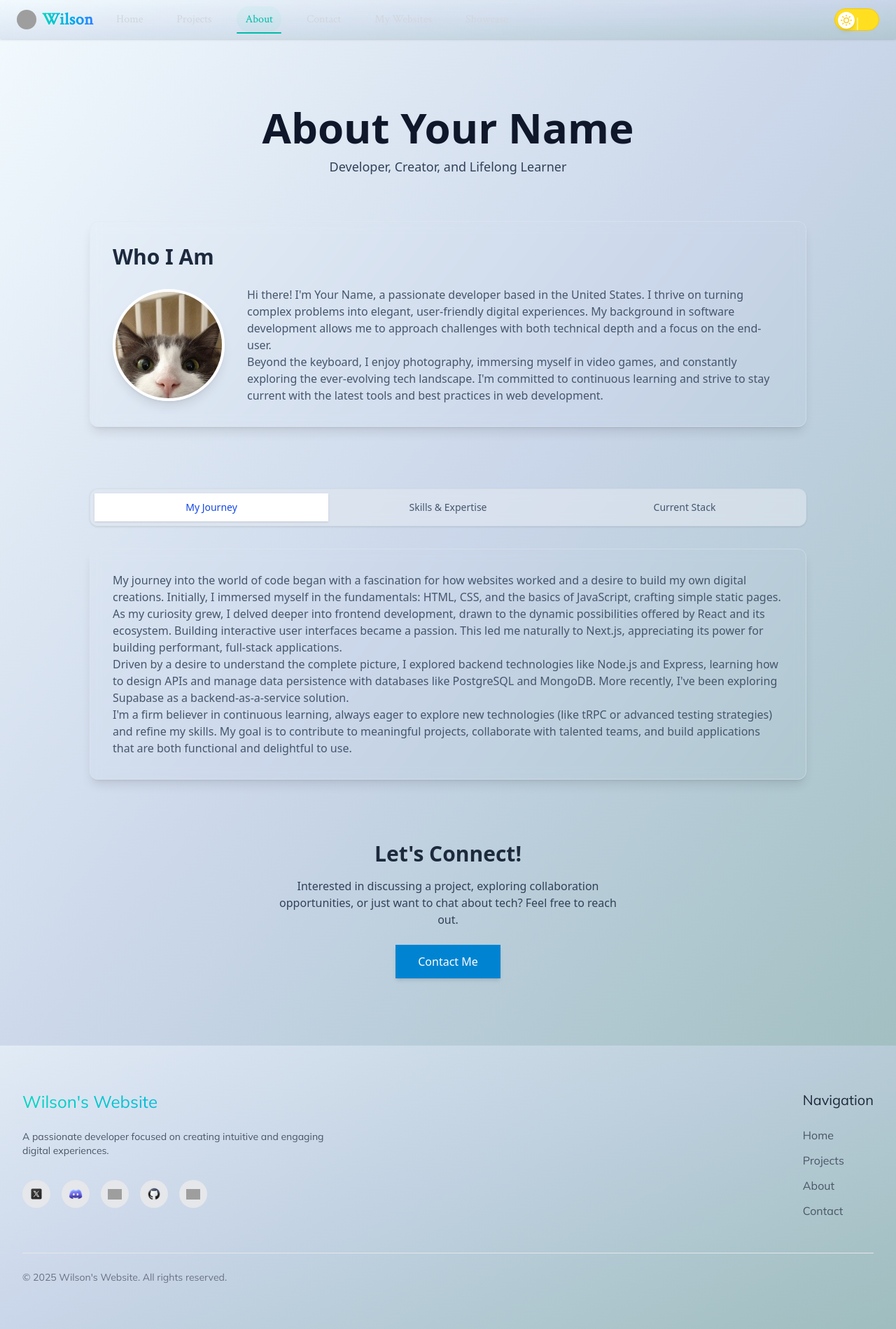
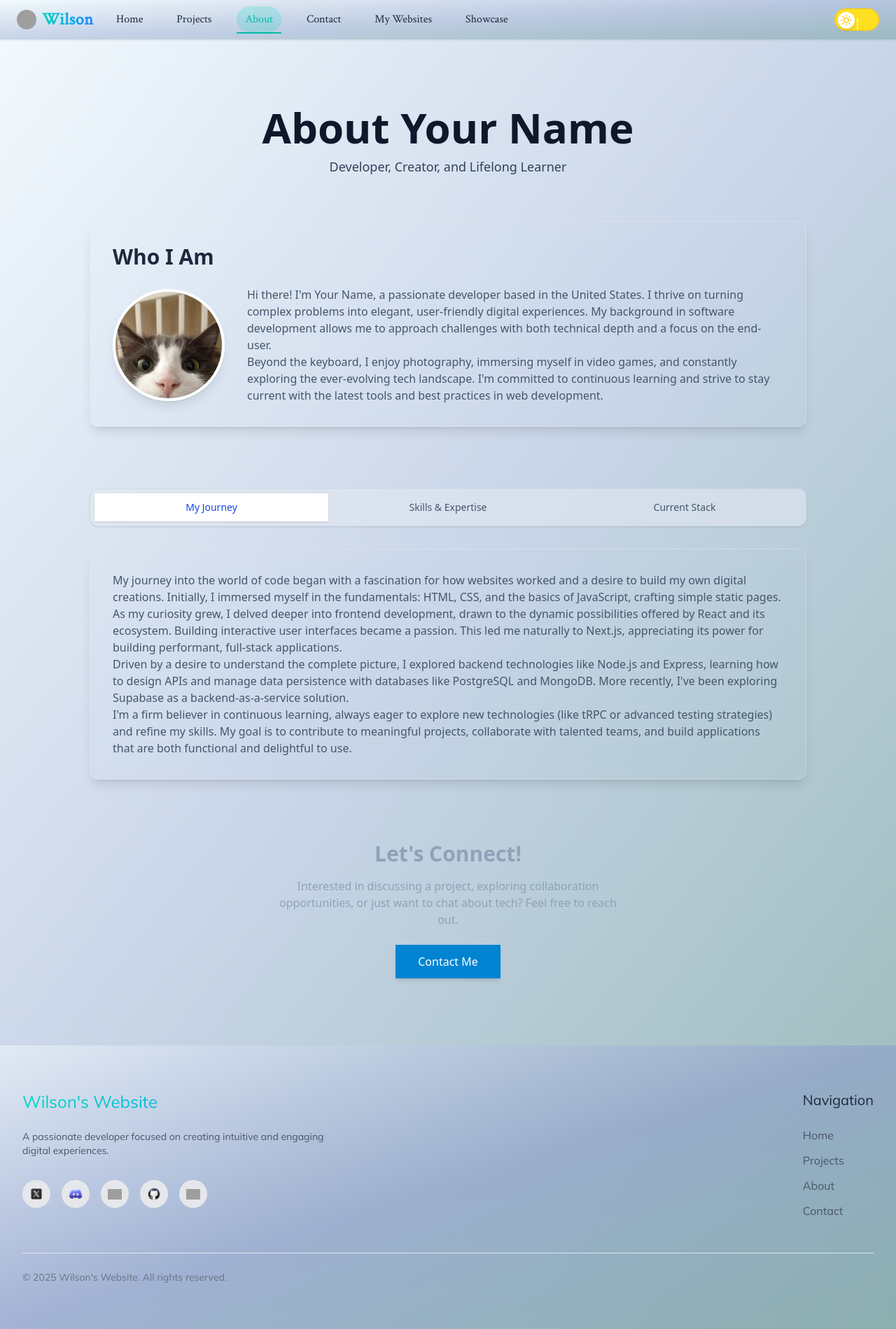
Before and after one commit to WilsonRIP/personal-website, a Next.js app: page /about in a window 1280 px wide. Shown: the whole page at 70% size. Built offline with nearby package versions, Linux system fonts and the light colour scheme; grey boxes are pictures that could not be loaded.

Commit message:
fix: Update text colors in AboutPage, Navbar, and Footer for improved visibility and consistency

```diff
--- a/src/app/about/page.tsx
+++ b/src/app/about/page.tsx
@@ -365,10 +365,10 @@ export default function AboutPage() {
           className="text-center"
         >
           {/* Adjusted text colors */}
-          <h2 className="text-2xl sm:text-3xl font-semibold text-slate-800 dark:text-slate-200 mb-4">
+          <h2 className="text-2xl sm:text-3xl font-semibold text-slate-400 dark:text-slate-500 mb-4">
             Let&apos;s Connect!
           </h2>
-          <p className="text-slate-700 dark:text-slate-300 mb-6 max-w-lg mx-auto">
+          <p className="text-slate-400 dark:text-slate-600 mb-6 max-w-lg mx-auto">
             Interested in discussing a project, exploring collaboration
             opportunities, or just want to chat about tech? Feel free to reach
             out.
--- a/src/app/components/Footer.tsx
+++ b/src/app/components/Footer.tsx
@@ -64,7 +64,7 @@ const Footer = memo(function Footer() {
 
   return (
     <LazyMotion features={domAnimation}>
-      <footer className={`${mulish.className} ${isDark ? 'bg-gradient-to-br from-slate-900 via-teal-900/20 to-blue-900/10 text-white' : 'bg-gradient-to-br from-background via-blue-900/10 to-teal-900/20 text-gray-800'} py-16 transition-colors duration-300`}>
+      <footer className={`${mulish.className} ${isDark ? 'bg-gradient-to-br from-slate-900 via-teal-900/20 to-blue-900/10 text-white' : 'bg-gradient-to-br from-background via-blue-900/30 to-teal-900/30 text-gray-800'} py-16 transition-colors duration-300`}>
         <div className="container mx-auto px-6 md:px-8">
           <div className="grid grid-cols-1 md:grid-cols-2 gap-12">
             {/* Left Column - Website Info */}
--- a/src/app/components/Navbar.tsx
+++ b/src/app/components/Navbar.tsx
@@ -92,7 +92,7 @@ export default function Navbar() {
       } sticky top-0 z-50 backdrop-blur-lg transition-all duration-300 ${
         isScrolled ? "py-2" : "py-3"
       }
-      ${isDark ? 'bg-gradient-to-br from-slate-900/90 via-teal-900/20 to-blue-900/10 backdrop-blur-md text-white' : 'bg-gradient-to-br from-background/90 via-blue-900/10 to-teal-900/20 backdrop-blur-md text-gray-800'}
+      ${isDark ? 'bg-gradient-to-br from-slate-900/95 via-teal-900/30 to-blue-900/20 backdrop-blur-md text-white' : 'bg-gradient-to-br from-background/95 via-blue-900/20 to-teal-900/30 backdrop-blur-md text-gray-800'}
       ${
         isScrolled
           ? `shadow-md ${isDark ? 'shadow-gray-700' : ''}`
@@ -134,8 +134,8 @@ export default function Navbar() {
                       href={href}
                       className={`font-arista-bold relative px-2 py-1.5 text-sm md:text-base md:px-3 md:py-2 font-medium transition-colors duration-200 rounded-full whitespace-nowrap ${
                         isActive
-                          ? `text-teal-500 ${isDark ? 'text-teal-400' : ''} bg-teal-400/5 ${isDark ? 'bg-teal-400/10' : ''}`
-                          : `${isDark ? 'text-gray-300' : 'text-gray-300'} hover:text-teal-500 ${isDark ? 'hover:text-teal-400' : ''} hover:bg-teal-400/5 ${isDark ? 'hover:bg-teal-400/10' : ''}`
+                          ? `text-teal-500 ${isDark ? 'text-teal-400' : ''} bg-teal-400/20 ${isDark ? 'bg-teal-400/20' : ''}`
+                          : `${isDark ? 'text-gray-100' : 'text-gray-800'} font-medium hover:text-teal-500 ${isDark ? 'hover:text-teal-400' : ''} hover:bg-teal-400/20 ${isDark ? 'hover:bg-teal-400/20' : ''}`
                       }`}
                     >
                       {displayLabel}
@@ -166,17 +166,17 @@ export default function Navbar() {
               aria-label="Toggle Menu"
             >
               <span
-                className={`w-6 h-0.5 bg-gray-800 dark:bg-white block transition-all duration-300 ${
+                className={`w-6 h-0.5 ${isDark ? 'bg-white' : 'bg-gray-800'} block transition-all duration-300 ${
                   isOpen ? "transform rotate-45 translate-y-1.5" : ""
                 }`}
               />
               <span
-                className={`w-6 h-0.5 bg-gray-800 dark:bg-white block transition-all duration-300 ${
+                className={`w-6 h-0.5 ${isDark ? 'bg-white' : 'bg-gray-800'} block transition-all duration-300 ${
                   isOpen ? "opacity-0" : "opacity-100"
                 }`}
               />
               <span
-                className={`w-6 h-0.5 bg-gray-800 dark:bg-white block transition-all duration-300 ${
+                className={`w-6 h-0.5 ${isDark ? 'bg-white' : 'bg-gray-800'} block transition-all duration-300 ${
                   isOpen ? "transform -rotate-45 -translate-y-1.5" : ""
                 }`}
               />
@@ -188,7 +188,7 @@ export default function Navbar() {
       {/* Mobile Menu Overlay */}
       {isMobile && isOpen && (
         <div
-          className={`md:hidden absolute top-full left-0 right-0 bg-white/95 dark:bg-gray-900/95 backdrop-blur-md shadow-md dark:shadow-gray-700`}
+          className={`md:hidden absolute top-full left-0 right-0 ${isDark ? 'bg-gradient-to-br from-slate-900/95 via-teal-900/20 to-blue-900/10' : 'bg-gradient-to-br from-background/95 via-blue-900/30 to-teal-900/30'} backdrop-blur-md shadow-md ${isDark ? 'shadow-gray-700' : ''}`}
         >
           <ul className="flex flex-col items-center py-4 space-y-4">
             {navLinks.map(({ href, label, shortLabel }) => {
@@ -200,8 +200,8 @@ export default function Navbar() {
                     href={href}
                     className={`font-arista-bold block py-2 mx-4 text-lg font-medium transition-colors rounded-full ${
                       isActive
-                        ? `text-teal-500 ${isDark ? 'text-teal-400' : ''} bg-teal-400/5 ${isDark ? 'bg-teal-400/10' : ''}`
-                        : `${isDark ? 'text-white' : 'text-gray-800'} hover:text-teal-500 ${isDark ? 'hover:text-teal-400' : ''} hover:bg-teal-400/5 ${isDark ? 'hover:bg-teal-400/10' : ''}`
+                        ? `text-teal-500 ${isDark ? 'text-teal-400' : ''} bg-teal-400/30 ${isDark ? 'bg-teal-400/20' : ''}`
+                        : `${isDark ? 'text-gray-100' : 'text-gray-800'} font-medium hover:text-teal-500 ${isDark ? 'hover:text-teal-400' : ''} hover:bg-teal-400/20 ${isDark ? 'hover:bg-teal-400/20' : ''}`
                     }`}
                   >
                     {displayLabel}
```
